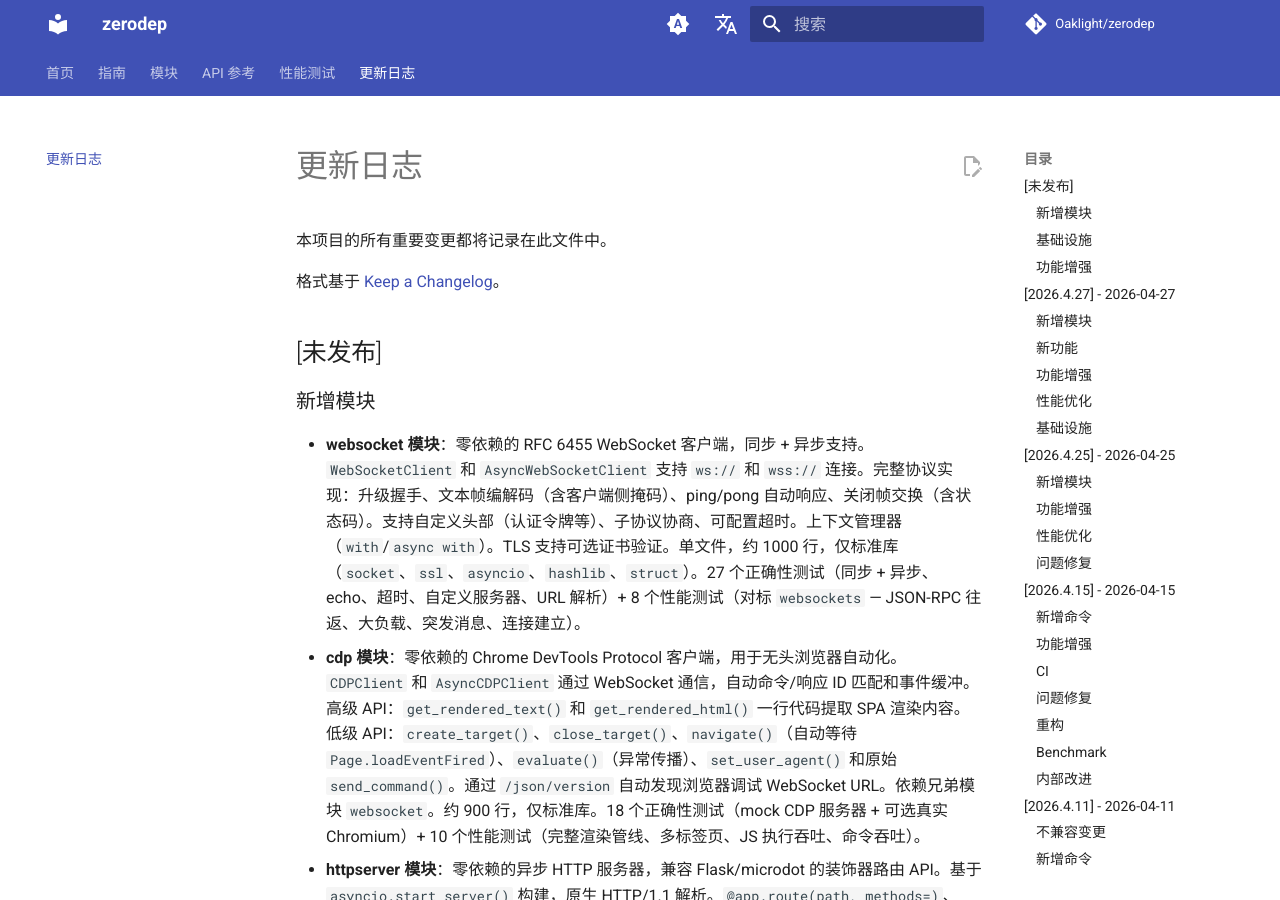
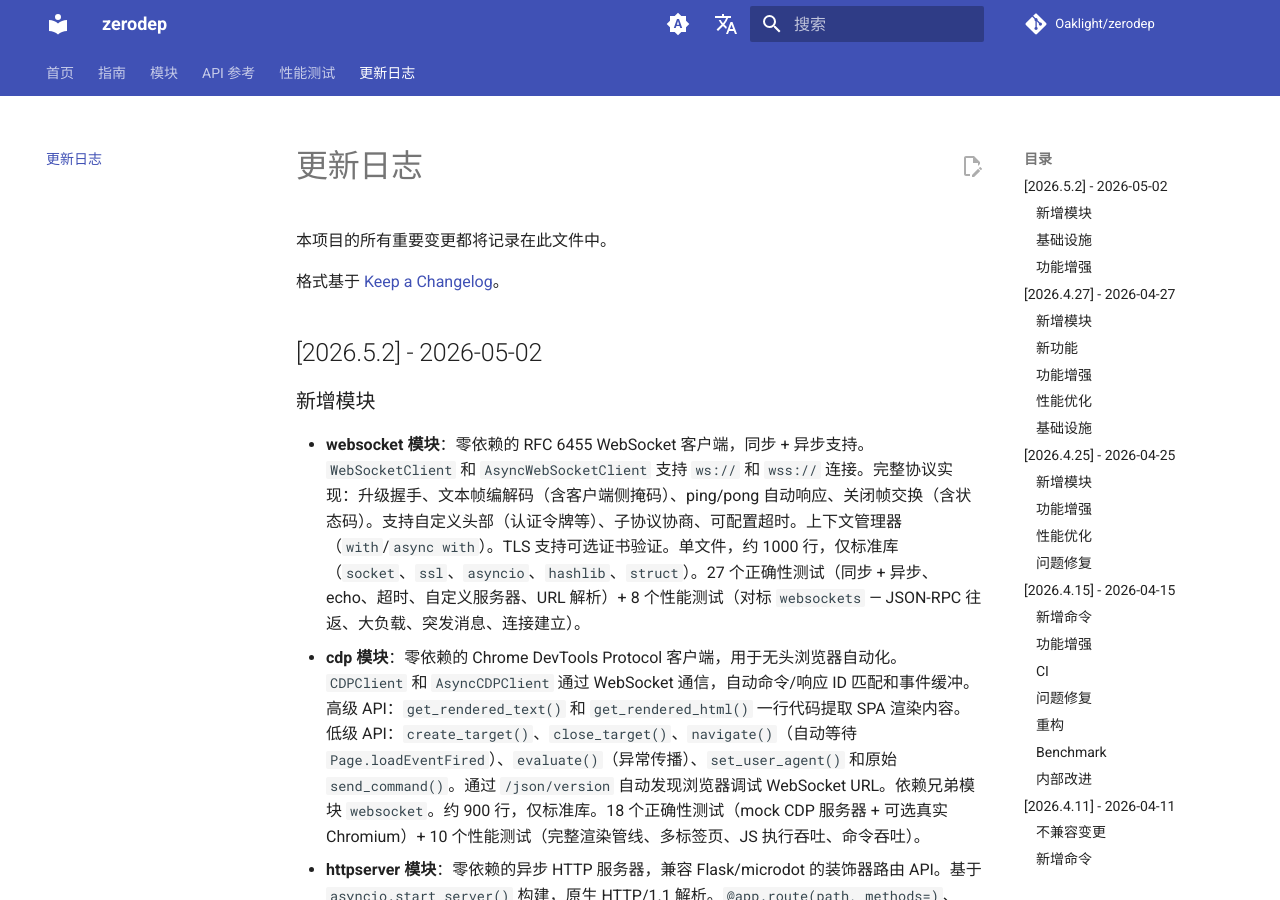
Before and after one commit to Oaklight/zerodep, an MkDocs documentation site: the page built from docs/changelog.md, in a window 1280 px wide and 900 px high. Built offline with MkDocs 1.6.1 and Material for MkDocs 9.7.7, drawn with Linux system fonts in a browser that asks for light colours; comment, search, counter and statistics services are not loaded.

Commit message:
docs: mark v2026.5.2 release in changelog

```diff
--- a/docs/changelog.md
+++ b/docs/changelog.md
@@ -4,7 +4,7 @@
 
 格式基于 [Keep a Changelog](https://keepachangelog.com/zh-CN/1.1.0/)。
 
-## [未发布]
+## [2026.5.2] - 2026-05-02
 
 ### 新增模块
 
```
